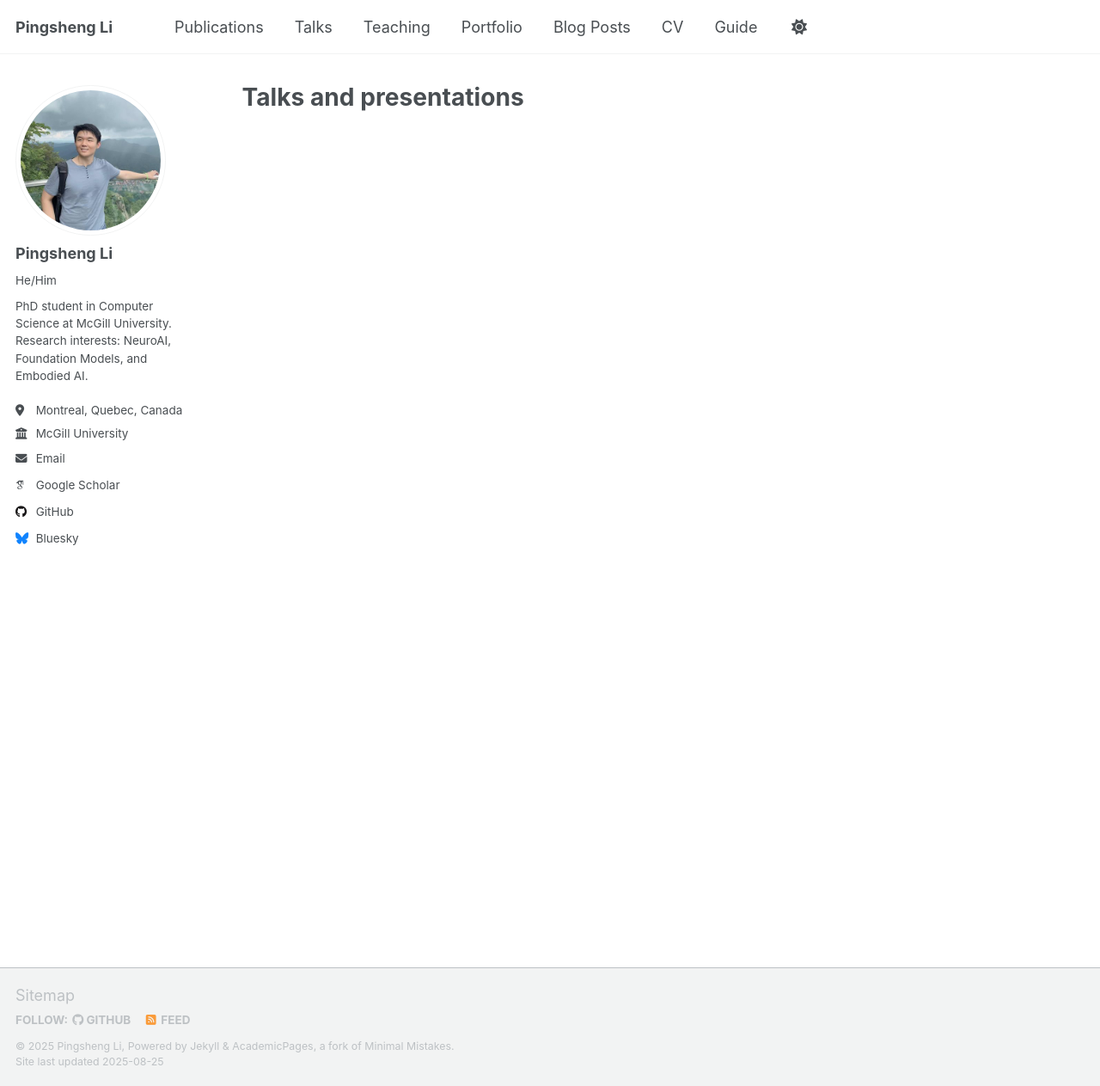
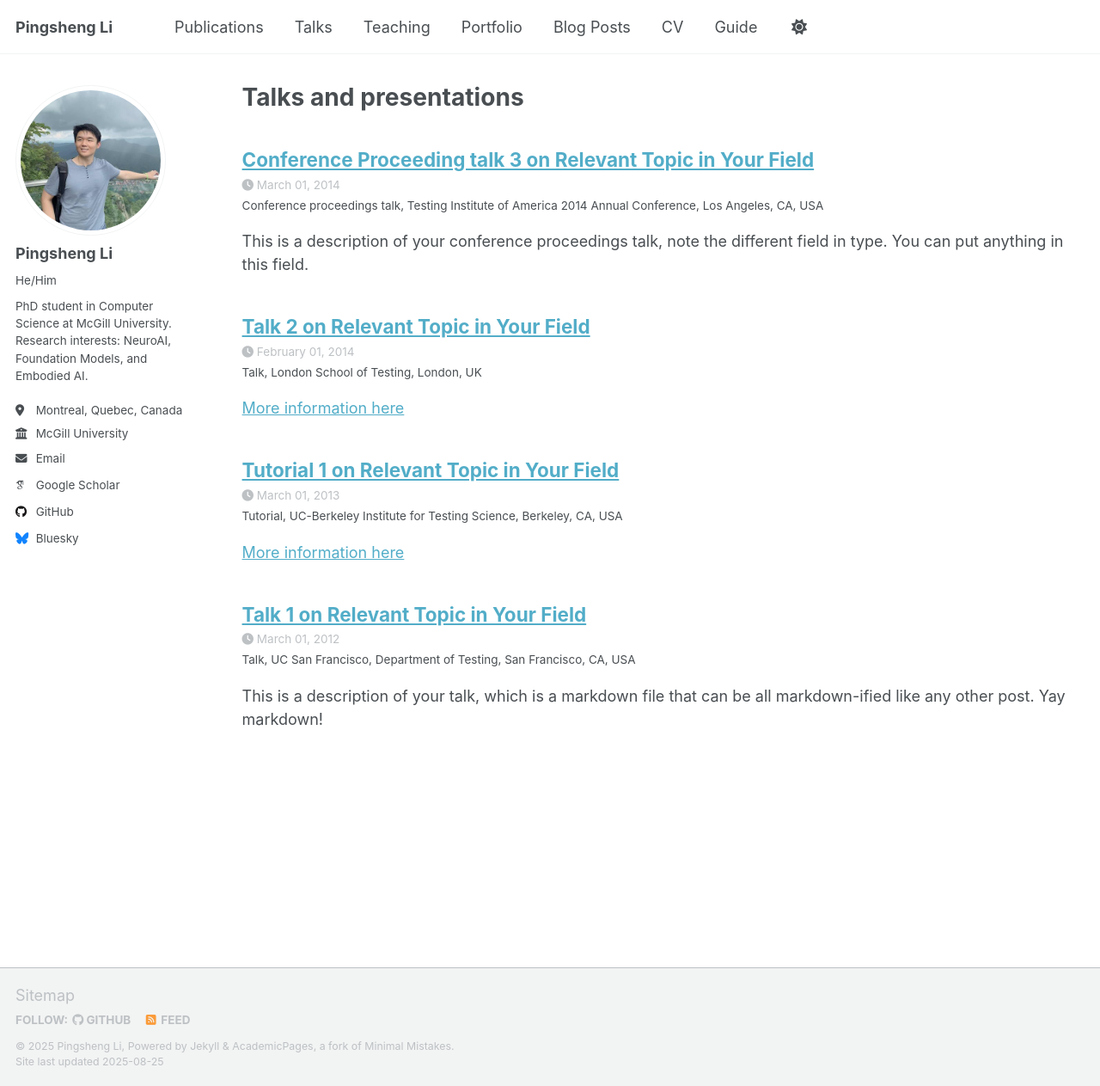
Before and after one commit to Pingsheng-NeuroAI/Pingsheng-NeuroAI.github.io, a Jekyll site: the page built from _pages/talks.html, in a window 1280 px wide and 1263 px high. Shown: the whole window at 86% size. Built offline with Jekyll 4.4.1, drawn with Linux system fonts in a browser that asks for light colours; some web fonts are replaced; a script that is not in the unit is left out; part of the change alters nothing that is shown.

```diff
--- a/_config.yml
+++ b/_config.yml
@@ -217,18 +217,18 @@ kramdown:
 
 # These settings control the types of collections used by the template
 collections:
-  # teaching:
-  #   output: true
-  #   permalink: /:collection/:path/
+  teaching:
+    output: true
+    permalink: /:collection/:path/
   publications:
     output: true
     permalink: /:collection/:path/
-  # portfolio:
-  #   output: true
-  #   permalink: /:collection/:path/
-  # talks:
-  #   output: true
-  #   permalink: /:collection/:path/
+  portfolio:
+    output: true
+    permalink: /:collection/:path/
+  talks:
+    output: true
+    permalink: /:collection/:path/
 
 
 # These settings control how pages and collections are included in the site
@@ -252,14 +252,14 @@ defaults:
       layout: single
       author_profile: true
   # _teaching
-  # - scope:
-  #     path: ""
-  #     type: teaching
-  #   values:
-  #     layout: single
-  #     author_profile: true
-  #     share: true
-  #     comments: true
+  - scope:
+      path: ""
+      type: teaching
+    values:
+      layout: single
+      author_profile: true
+      share: true
+      comments: true
   # _publications
   - scope:
       path: ""
@@ -270,22 +270,22 @@ defaults:
       share: true
       comments: true
   # _portfolio
-  # - scope:
-  #     path: ""
-  #     type: portfolio
-  #   values:
-  #     layout: single
-  #     author_profile: true
-  #     share: true
-  #     comment: true
-  # # _talks
-  # - scope:
-  #     path: ""
-  #     type: talks
-  #   values:
-  #     layout: talk
-  #     author_profile: true
-  #     share: true
+  - scope:
+      path: ""
+      type: portfolio
+    values:
+      layout: single
+      author_profile: true
+      share: true
+      comment: true
+  # _talks
+  - scope:
+      path: ""
+      type: talks
+    values:
+      layout: talk
+      author_profile: true
+      share: true
 
 
 # Sass/SCSS
```
